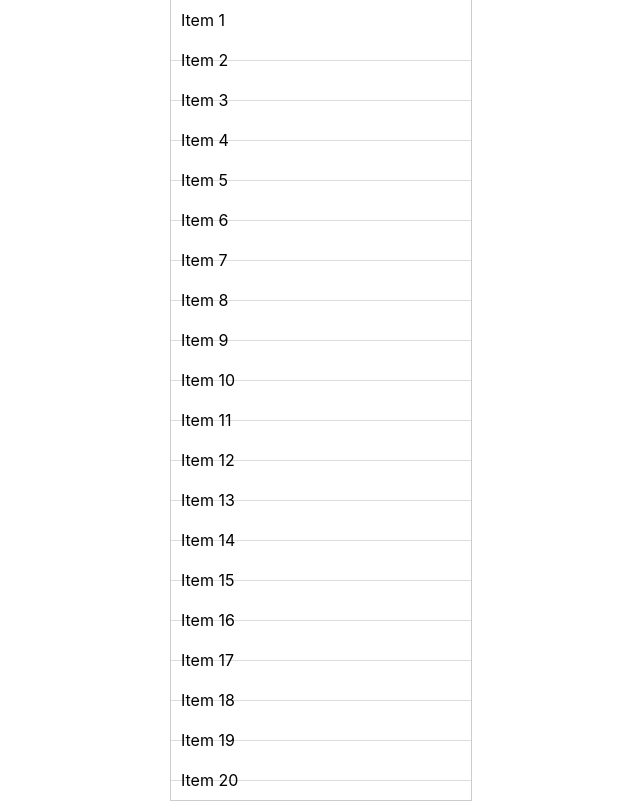
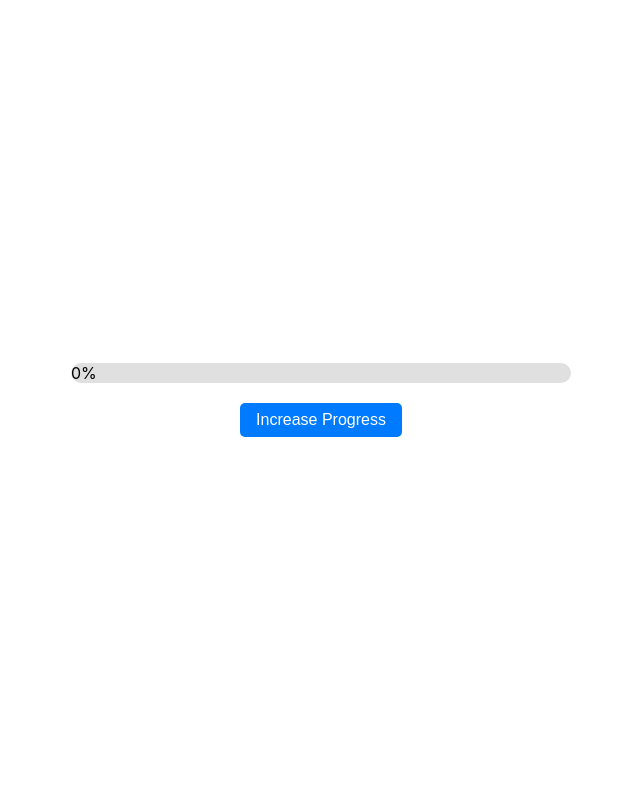
Before and after one commit to AdityaSharma224/Javascript-core, a React (Create React App) app in the folder interview-problems/: page / in a window 1280 px wide. Shown: the whole page, without its empty margins (319-959 px from the left). Built offline with nearby package versions, Linux system fonts and the light colour scheme; the HTML template or start-up script is replaced by a standard one.

Commit message:
progress bar

```diff
--- a/interview-problems/src/App.js
+++ b/interview-problems/src/App.js
@@ -15,13 +15,14 @@ import React from 'react';
 // import UseReducerComponent from './components/useReducer';
 // import EventBubblingExample from './components/event-bubbling';
 // import WithEventDelegation from './components/event-delegation';
-import VirtualizedList from './components/virtualization';
+// import VirtualizedList from './components/virtualization';
+import ProgressBar from './components/progressbar';
 
 function App() {
 
   return (
     <div style={{ display: 'flex', height: '100vh', alignItems: 'center', justifyContent: 'center', width: '100%' }}>
-      <VirtualizedList />
+      <ProgressBar />
     </div>
   );
 }
--- a/interview-problems/src/components/progressbar.jsx
+++ b/interview-problems/src/components/progressbar.jsx
@@ -1,10 +1,10 @@
-import React, {useState} from "react";
+import React, { useState } from "react";
 import "./style.css"; // Import the CSS file
 
 const Bar = ({ progress }) => {
   return (
     <div className="progress-container">
-      <div className="progress-bar" style={{ width: `${progress}%` }}>
+      <div className="progress-bar" style={{ width: `${progress}%`, color: '#000' }}>
         {progress}%
       </div>
     </div>
@@ -18,11 +18,45 @@ const ProgressBar = () => {
     setProgress((prev) => Math.min(prev + 10, 100));
   };
   return (
-    <div>
+    <div style={{ width: '500px', display: 'flex', flexDirection: 'column', alignItems: 'center' }}>
       <Bar progress={prog} />
-      <button onClick={increaseProgress}>Increase Progress</button>
+      <button onClick={increaseProgress} style={{ marginTop: "20px" }}>Increase Progress</button>
     </div>
   );
 };
 
 export default ProgressBar;
+
+
+// import React from "react";
+
+// const Bar = ({ progress }) => {
+//   return (
+//     <div style={{ margin: "10px 0", border: "1px solid #ccc", borderRadius: "5px", overflow: "hidden", width: "100%", backgroundColor: "#f3f3f3" }}>
+//       <div style={{
+//         width: `${progress}%`,
+//         backgroundColor: "#4caf50",
+//         color: "white",
+//         textAlign: "center",
+//         padding: "5px 0",
+//         transition: "width 0.5s ease"
+//       }}>
+//         {progress}%
+//       </div>
+//     </div>
+//   );
+// };
+
+// const ProgressBar = () => {
+//   const progressArray = [10, 30, 50, 70, 90]; // Example array of progress values
+
+//   return (
+//     <div style={{ width: "900px", margin: "20px auto", textAlign: "center" }}>
+//       {progressArray.map((prog, index) => (
+//         <Bar key={index} progress={prog} />
+//       ))}
+//     </div>
+//   );
+// };
+
+// export default ProgressBar;
```
Also changed, not shown: 1 other file (tests, documents, lock files or other folders).
